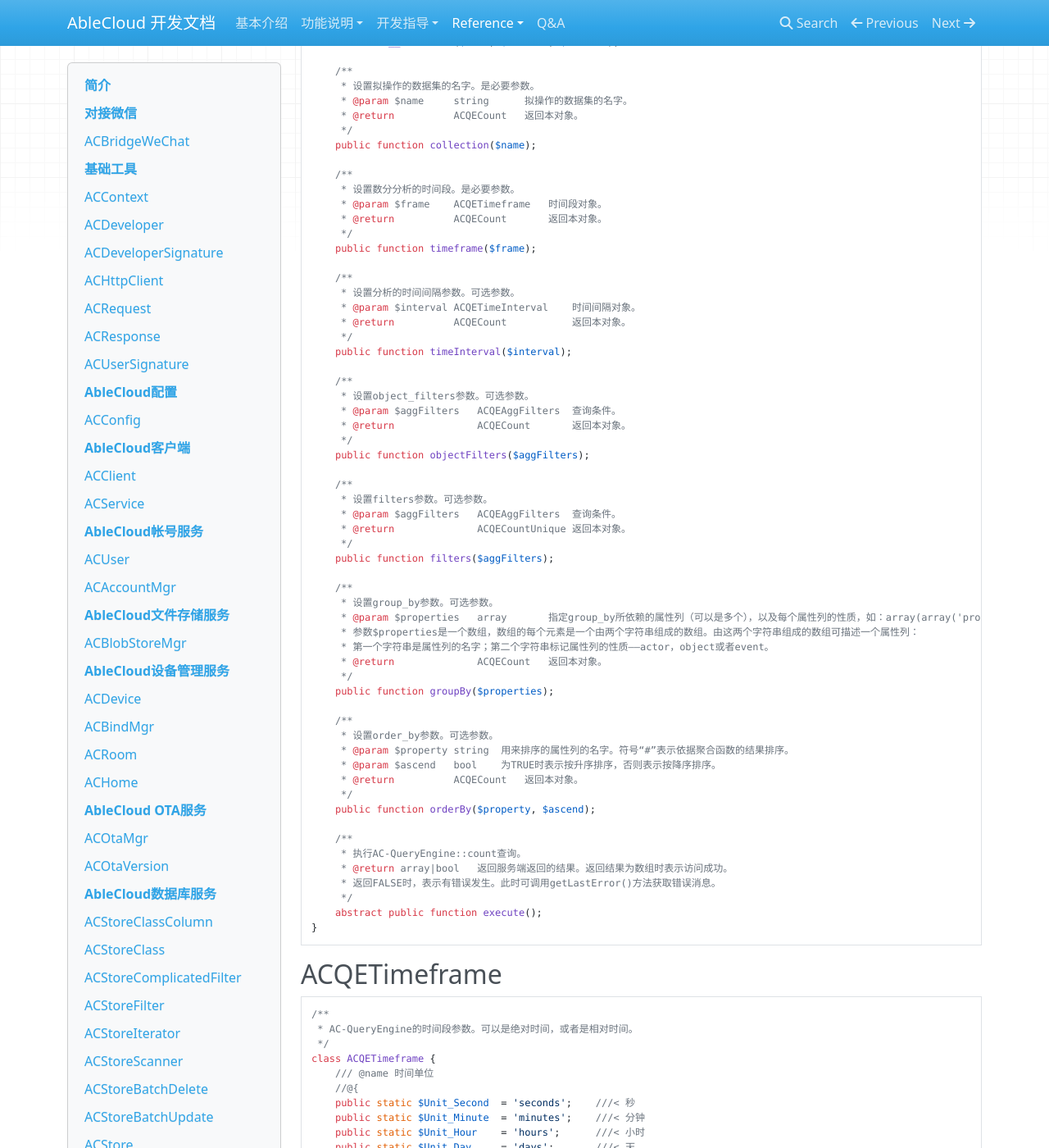
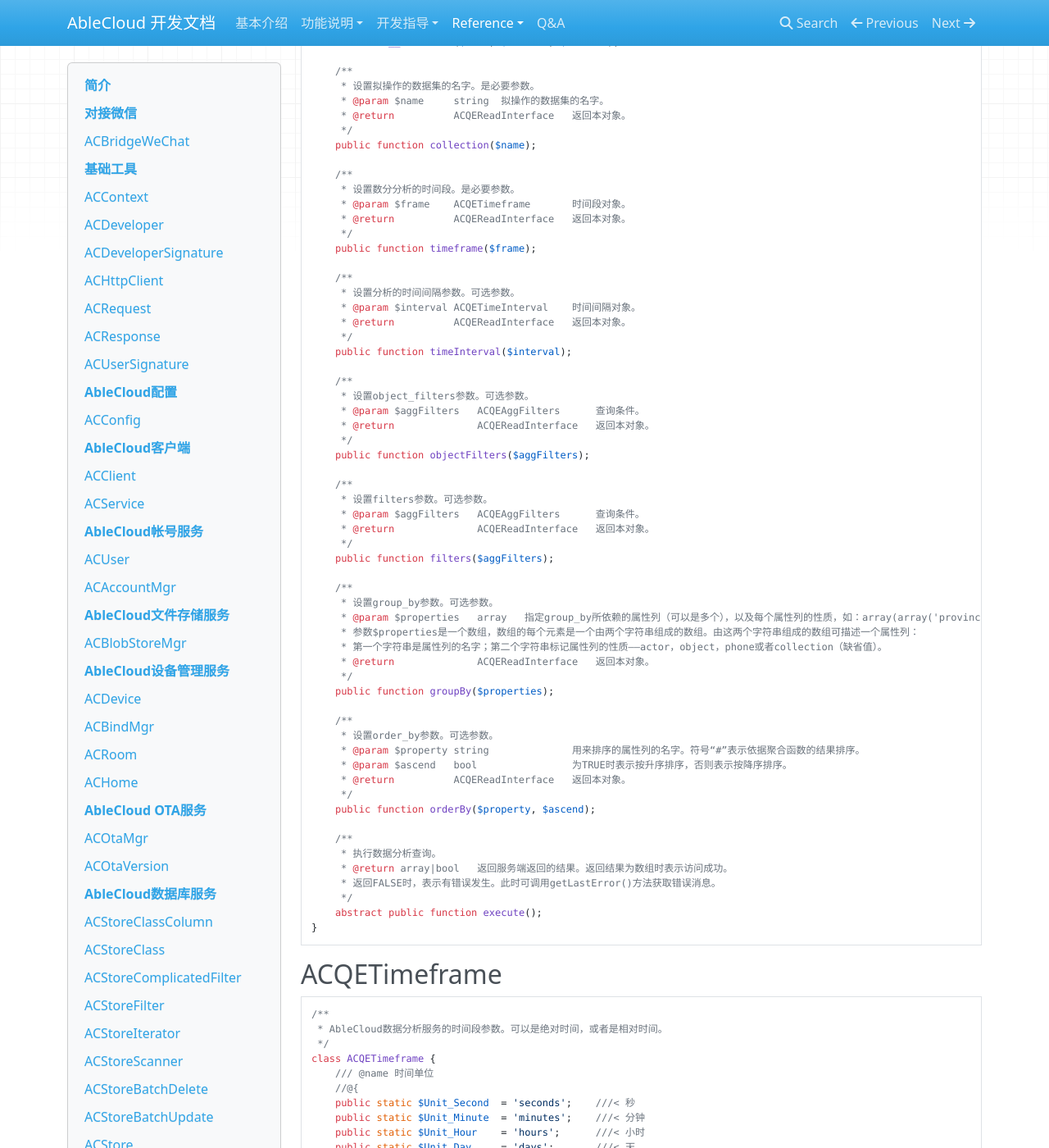
Before and after one commit to JessonW/rd_docs, an MkDocs documentation site: the page built from docs/reference/php.md, in a window 1280 px wide and 1400 px high, scrolled down 45703 px. Shown: the whole window at 82% size. Built offline with MkDocs 1.6.1, drawn with Linux system fonts in a browser that asks for light colours; nearby versions of some CDN libraries; old or Windows-style settings are respelled for this version of MkDocs.

Commit message:
update PHP API document

````diff
--- a/docs/reference/php.md
+++ b/docs/reference/php.md
@@ -2520,58 +2520,58 @@ abstract class ACQEReadInterface extends ACService {
 
     /**
      * 设置拟操作的数据集的名字。是必要参数。
-     * @param $name     string      拟操作的数据集的名字。
-     * @return          ACQECount   返回本对象。
+     * @param $name     string  拟操作的数据集的名字。
+     * @return          ACQEReadInterface   返回本对象。
      */
     public function collection($name);
 
     /**
      * 设置数分分析的时间段。是必要参数。
-     * @param $frame    ACQETimeframe   时间段对象。
-     * @return          ACQECount       返回本对象。
+     * @param $frame    ACQETimeframe       时间段对象。
+     * @return          ACQEReadInterface   返回本对象。
      */
     public function timeframe($frame);
 
     /**
      * 设置分析的时间间隔参数。可选参数。
      * @param $interval ACQETimeInterval    时间间隔对象。
-     * @return          ACQECount           返回本对象。
+     * @return          ACQEReadInterface   返回本对象。
      */
     public function timeInterval($interval);
 
     /**
      * 设置object_filters参数。可选参数。
-     * @param $aggFilters   ACQEAggFilters  查询条件。
-     * @return              ACQECount       返回本对象。
+     * @param $aggFilters   ACQEAggFilters      查询条件。
+     * @return              ACQEReadInterface   返回本对象。
      */
     public function objectFilters($aggFilters);
 
     /**
      * 设置filters参数。可选参数。
-     * @param $aggFilters   ACQEAggFilters  查询条件。
-     * @return              ACQECountUnique 返回本对象。
+     * @param $aggFilters   ACQEAggFilters      查询条件。
+     * @return              ACQEReadInterface   返回本对象。
      */
     public function filters($aggFilters);
 
     /**
      * 设置group_by参数。可选参数。
-     * @param $properties   array       指定group_by所依赖的属性列（可以是多个），以及每个属性列的性质，如：array(array('province', 'actor'), array('gender', 'female'))。
+     * @param $properties   array   指定group_by所依赖的属性列（可以是多个），以及每个属性列的性质，如：array(array('province', 'actor'), array('gender', 'collection'))。
      * 参数$properties是一个数组，数组的每个元素是一个由两个字符串组成的数组。由这两个字符串组成的数组可描述一个属性列：
-     * 第一个字符串是属性列的名字；第二个字符串标记属性列的性质——actor，object或者event。
-     * @return              ACQECount   返回本对象。
+     * 第一个字符串是属性列的名字；第二个字符串标记属性列的性质——actor，object，phone或者collection（缺省值）。
+     * @return              ACQEReadInterface   返回本对象。
      */
     public function groupBy($properties);
 
     /**
      * 设置order_by参数。可选参数。
-     * @param $property string  用来排序的属性列的名字。符号“#”表示依据聚合函数的结果排序。
-     * @param $ascend   bool    为TRUE时表示按升序排序，否则表示按降序排序。
-     * @return          ACQECount   返回本对象。
+     * @param $property string              用来排序的属性列的名字。符号“#”表示依据聚合函数的结果排序。
+     * @param $ascend   bool                为TRUE时表示按升序排序，否则表示按降序排序。
+     * @return          ACQEReadInterface   返回本对象。
      */
     public function orderBy($property, $ascend);
 
     /**
-     * 执行AC-QueryEngine::count查询。
+     * 执行数据分析查询。
      * @return array|bool   返回服务端返回的结果。返回结果为数组时表示访问成功。
      * 返回FALSE时，表示有错误发生。此时可调用getLastError()方法获取错误消息。
      */
@@ -2583,7 +2583,7 @@ abstract class ACQEReadInterface extends ACService {
 
 ```php
 /**
- * AC-QueryEngine的时间段参数。可以是绝对时间，或者是相对时间。
+ * AbleCloud数据分析服务的时间段参数。可以是绝对时间，或者是相对时间。
  */
 class ACQETimeframe {
     /// @name 时间单位
````
